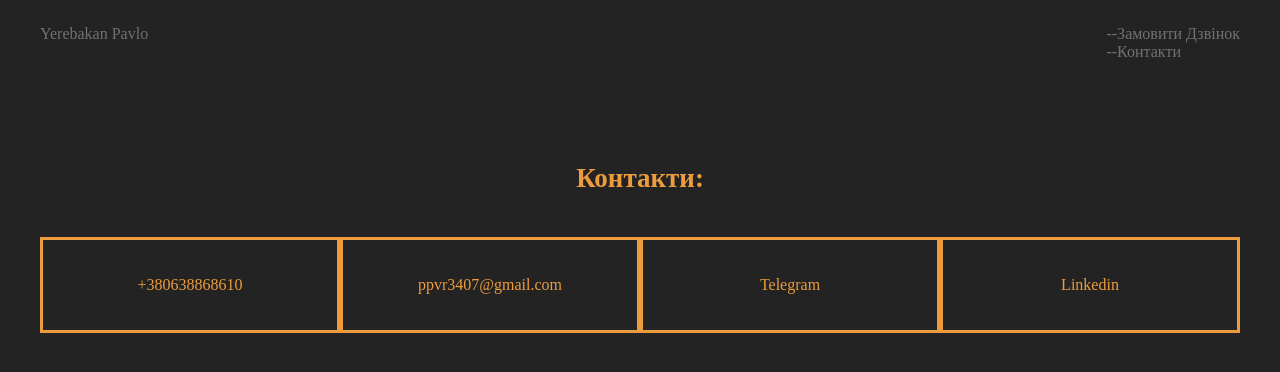
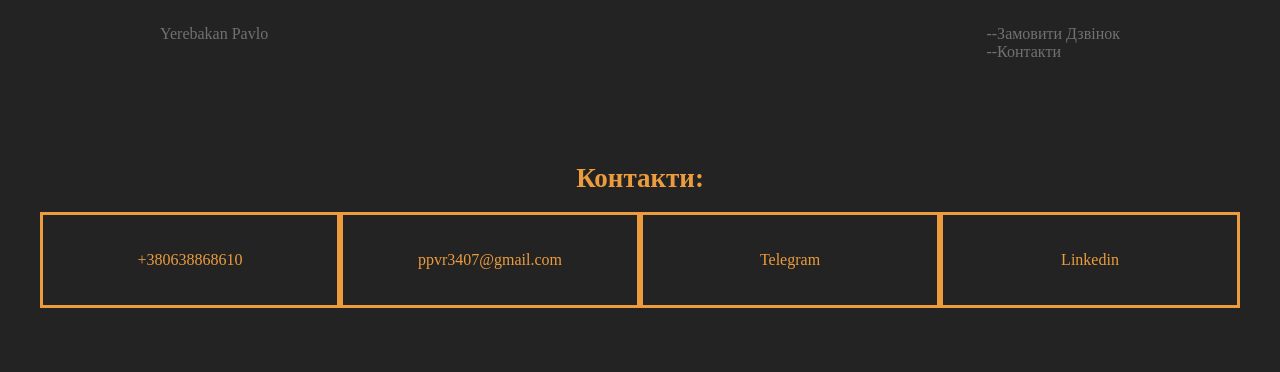
Before and after one commit to Pavel1515/my_Site_port, a React (Create React App) app: page /contact in a window 1280 px wide. Shown: the top 372 px of the page. Built offline with nearby package versions, Linux system fonts and the light colour scheme.

Commit message:
адаптировал

```diff
--- a/src/components/Header/Header.module.scss
+++ b/src/components/Header/Header.module.scss
@@ -26,4 +26,29 @@ body {
       flex-direction: column;
     }
   }
+  @media (max-width: 320px) {
+    .container {
+      width: 320px;
+    }
+  }
+  @media (min-width: 320px) {
+    .container {
+      width: 320px;
+    }
+  }
+  @media (min-width: 640px) {
+    .container {
+      width: 640px;
+    }
+  }
+  @media (min-width: 768px) {
+    .container {
+      width: 768px;
+    }
+  }
+  @media (min-width: 960px) {
+    .container {
+      width: 960px;
+    }
+  }
 }
--- a/src/components/Main/Main.module.scss
+++ b/src/components/Main/Main.module.scss
@@ -53,3 +53,33 @@
   color: rgb(236, 156, 61);
   font-size: 16px;
 }
+@media (max-width: 320px) {
+  .container {
+    width: 320px;
+  }
+}
+@media (min-width: 320px) {
+  .container {
+    width: 320px;
+  }
+}
+@media (min-width: 640px) {
+  .container {
+    width: 640px;
+  }
+}
+@media (min-width: 768px) {
+  .container {
+    width: 768px;
+  }
+}
+@media (min-width: 960px) {
+  .container {
+    width: 960px;
+  }
+}
+@media (min-width: 1200px) {
+  .container {
+    width: 1200px;
+  }
+}
--- a/src/components/Main/index.tsx
+++ b/src/components/Main/index.tsx
@@ -54,7 +54,9 @@ const Main = () => {
 
         <h2 className={style.skills}>Мої скили:</h2>
         {listSkill.map((el) => (
-          <p className={style.items}>--{el}--</p>
+          <p key={el} className={style.items}>
+            --{el}--
+          </p>
         ))}
       </div>
     </div>
--- a/src/components/pages/Application/Application.module.scss
+++ b/src/components/pages/Application/Application.module.scss
@@ -1,4 +1,4 @@
-.conatainer {
+.container {
   width: 1200px;
   height: 80vh;
   margin: 0 auto;
@@ -27,3 +27,31 @@
     }
   }
 }
+.active {
+  color: rgb(236, 156, 61);
+}
+@media (max-width: 320px) {
+  .container {
+    width: 320px;
+  }
+}
+@media (min-width: 320px) {
+  .container {
+    width: 320px;
+  }
+}
+@media (min-width: 640px) {
+  .container {
+    width: 640px;
+  }
+}
+@media (min-width: 768px) {
+  .container {
+    width: 768px;
+  }
+}
+@media (min-width: 960px) {
+  .container {
+    width: 960px;
+  }
+}
--- a/src/components/pages/Application/index.tsx
+++ b/src/components/pages/Application/index.tsx
@@ -2,7 +2,9 @@ import Header from "../../Header";
 import { useForm } from "react-hook-form";
 import style from "./Application.module.scss";
 import { send } from "emailjs-com";
+import { useState } from "react";
 const Application = () => {
+  const [active, setActive] = useState(false);
   type FormData = {
     name: string;
     number: string;
@@ -17,11 +19,12 @@ const Application = () => {
         console.log("FAILED...", err);
       });
     reset();
+    setActive(true);
   };
   return (
     <>
       <Header />
-      <div className={style.conatainer}>
+      <div className={style.container}>
         <form onSubmit={handleSubmit(onSubmit)}>
           <input placeholder="Номер телефону" {...register("number")} />
 
@@ -30,6 +33,7 @@ const Application = () => {
             {...register("name", { required: true })}
           />
           <button type="submit">Залишити заявку</button>
+          {active && <p className={style.active}>З вами сьогодні звяжуться</p>}
         </form>
       </div>
     </>
--- a/src/components/pages/Contacts/Contacts.module.scss
+++ b/src/components/pages/Contacts/Contacts.module.scss
@@ -19,8 +19,58 @@
     color: rgb(236, 156, 61);
     border: 3px solid rgb(236, 156, 61);
     transition: all 1s;
-    &:hover{
-        color:rgb(7, 163, 15) ;
+    &:hover {
+      color: rgb(7, 163, 15);
     }
   }
 }
+
+@media (max-width: 320px) {
+  .flex {
+    width: 320px;
+    flex-direction: column;
+    justify-content: center;
+    a {
+      margin-top: 15px;
+      margin: 0 auto;
+      width: 60%;
+    }
+  }
+}
+@media (min-width: 320px) {
+  .flex {
+    width: 320px;
+    flex-direction: column;
+    justify-content: center;
+    a {
+      margin-top: 15px;
+      margin: 0 auto;
+      width: 60%;
+    }
+  }
+}
+@media (min-width: 640px) {
+  .flex {
+    width: 640px;
+    margin: 0 auto;
+    flex-direction: row;
+  }
+}
+@media (min-width: 768px) {
+  .flex {
+    width: 768px;
+    margin: 0 auto;
+  }
+}
+@media (min-width: 960px) {
+  .flex {
+    width: 960px;
+    margin: 0 auto;
+  }
+}
+@media (min-width: 1200px) {
+  .flex {
+    width: 1200px;
+    margin: 0 auto;
+  }
+}
--- a/src/components/pages/Contacts/index.tsx
+++ b/src/components/pages/Contacts/index.tsx
@@ -5,6 +5,7 @@ const Contacts = () => {
   return (
     <div>
       <Header />
+
       <h1 className={style.h1}>Контакти:</h1>
       <div className={style.flex}>
         <a href="tel:+380638868610">+380638868610</a>
```
